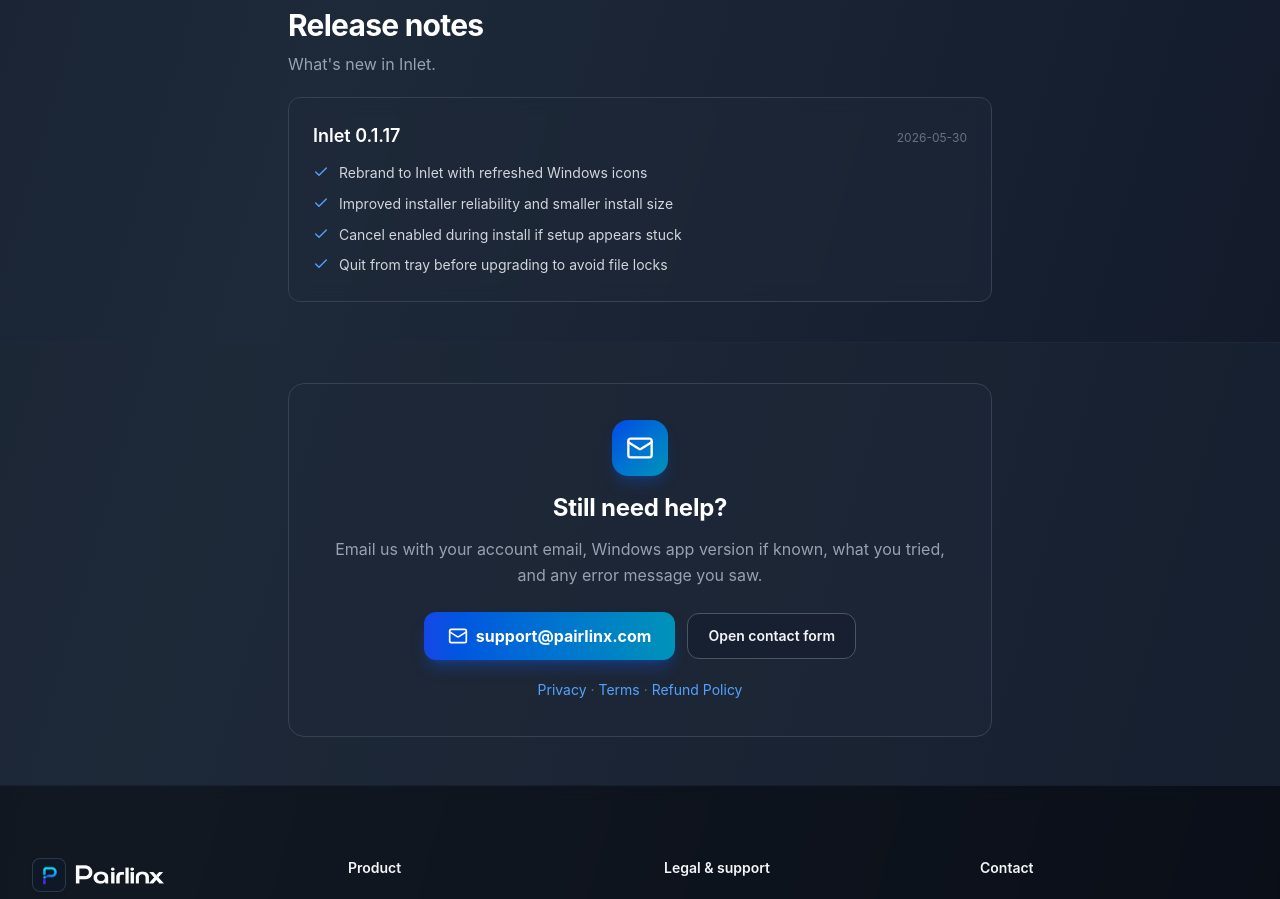
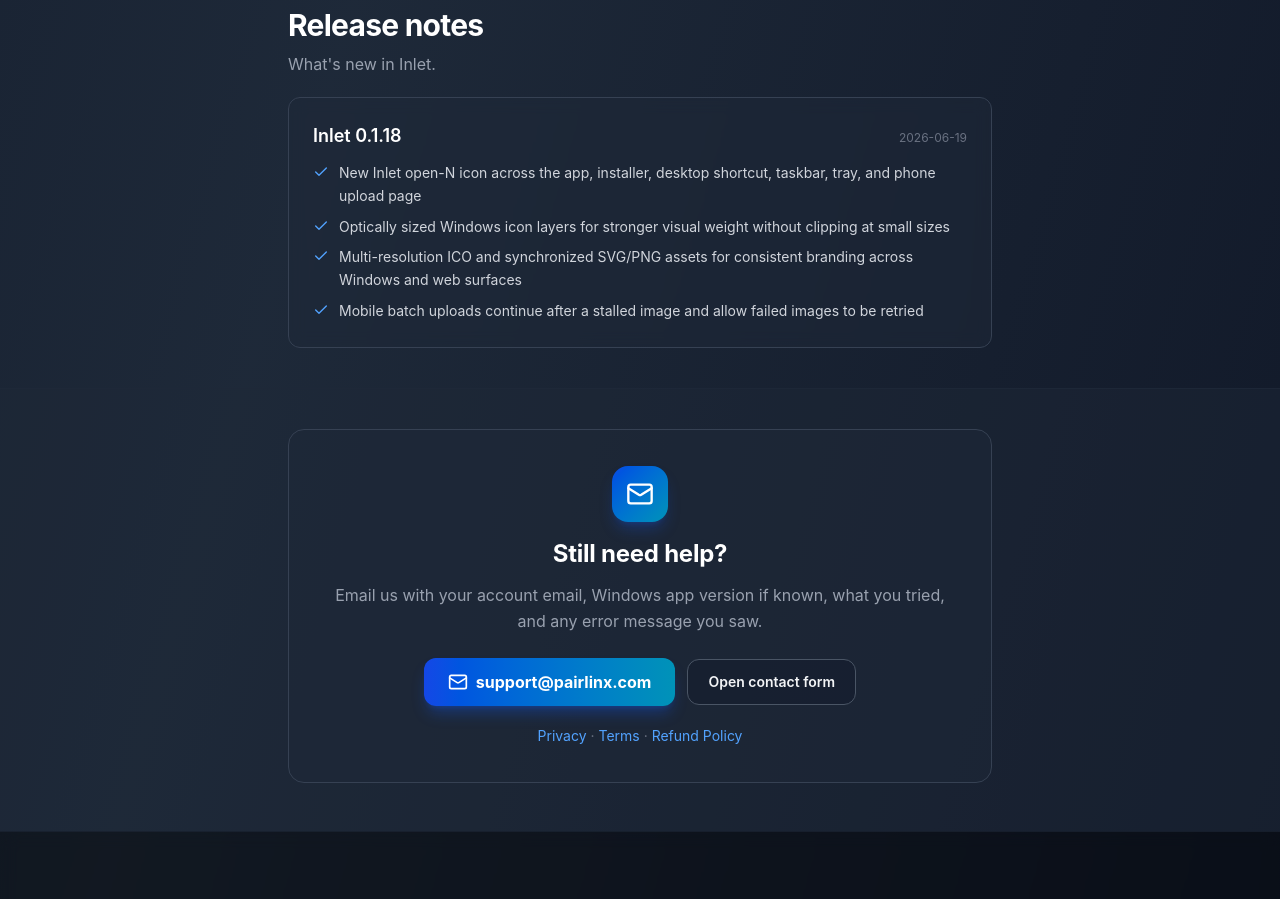
Before and after one commit to timocore/pairlinx-website, a React (Vite) app: page /support in a window 1280 px wide. Shown: the part 3240-4139 px from the top of the page. Built offline with nearby package versions, Linux system fonts and the light colour scheme.

Commit message:
Publish Inlet 0.1.18 icon release

```diff
--- a/public/download/latest.json
+++ b/public/download/latest.json
@@ -1,9 +1,9 @@
 {
   "company": "Pairlinx",
   "product": "Inlet",
-  "version": "0.1.17",
+  "version": "0.1.18",
   "required": false,
   "downloadUrl": "https://pairlinx.com/download",
-  "installerUrl": "https://pairlinx.com/download/Inlet-Setup-0.1.17.exe",
+  "installerUrl": "https://pairlinx.com/download/Inlet-Setup-0.1.18.exe",
   "releaseNotesUrl": "https://pairlinx.com/support#release-notes"
 }
--- a/src/app/data/inletReleases.ts
+++ b/src/app/data/inletReleases.ts
@@ -14,8 +14,8 @@
  * Not included in stable release history; older betas are not archived.
  */
 export const INLET_LATEST_BETA = {
-  version: "0.1.17",
-  installerFilename: "Inlet-Setup-0.1.17.exe",
+  version: "0.1.18",
+  installerFilename: "Inlet-Setup-0.1.18.exe",
 } as const;
 
 /** Stable installers live under `public/download/releases/` (>= 1.0.0 only). */
--- a/src/app/pages/SupportPage.tsx
+++ b/src/app/pages/SupportPage.tsx
@@ -75,13 +75,13 @@
 const RELEASE_NOTES = [
   {
     version: INLET_DESKTOP_VERSION,
-    publishedAt: "2026-05-30",
+    publishedAt: "2026-06-19",
     title: `${INLET_PRODUCT_NAME} ${INLET_DESKTOP_VERSION}`,
     items: [
-      "Rebrand to Inlet with refreshed Windows icons",
-      "Improved installer reliability and smaller install size",
-      "Cancel enabled during install if setup appears stuck",
-      "Quit from tray before upgrading to avoid file locks",
+      "New Inlet open-N icon across the app, installer, desktop shortcut, taskbar, tray, and phone upload page",
+      "Optically sized Windows icon layers for stronger visual weight without clipping at small sizes",
+      "Multi-resolution ICO and synchronized SVG/PNG assets for consistent branding across Windows and web surfaces",
+      "Mobile batch uploads continue after a stalled image and allow failed images to be retried",
     ],
   },
 ] as const;
```
Also changed, not shown: vercel.json.
